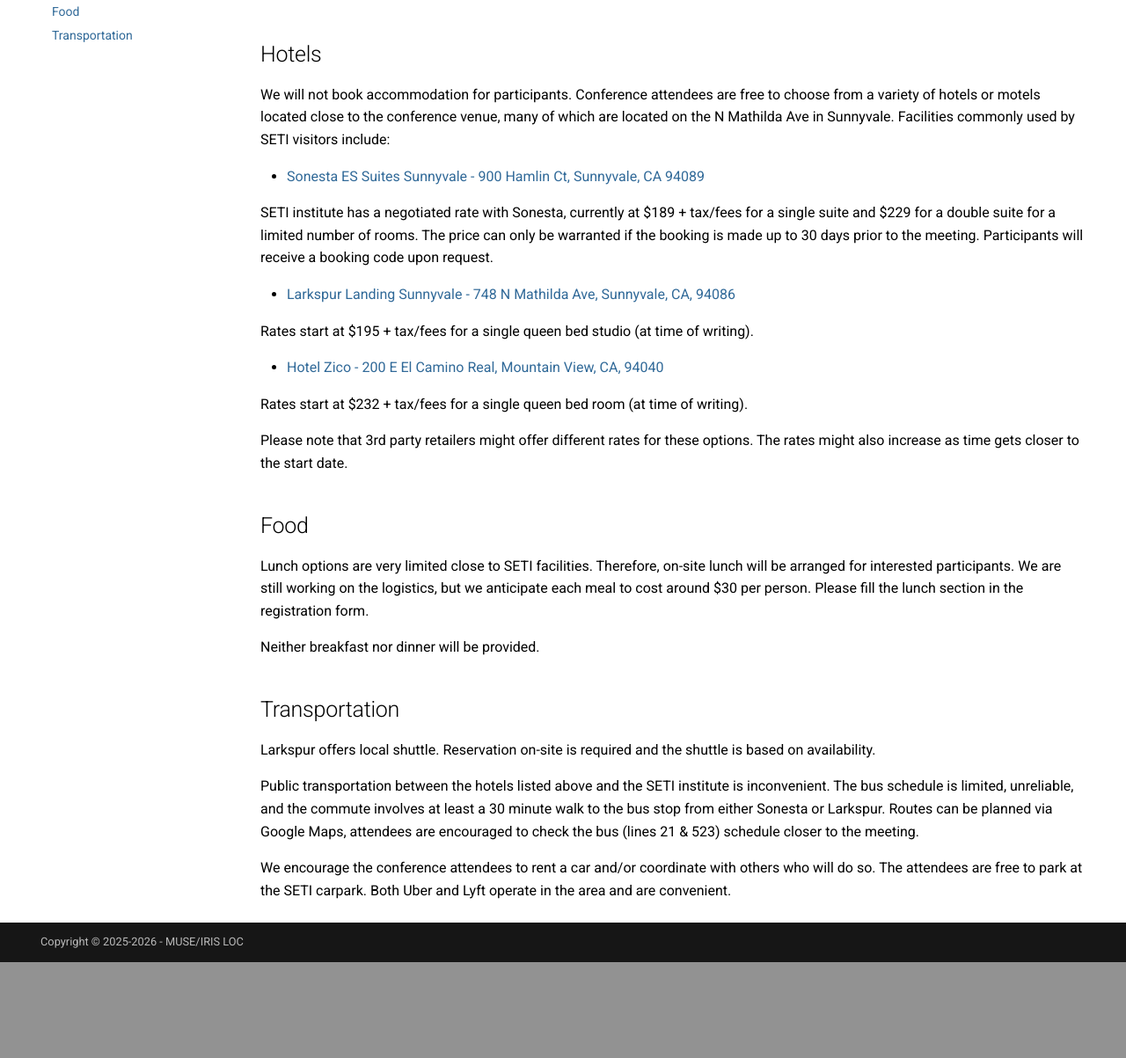
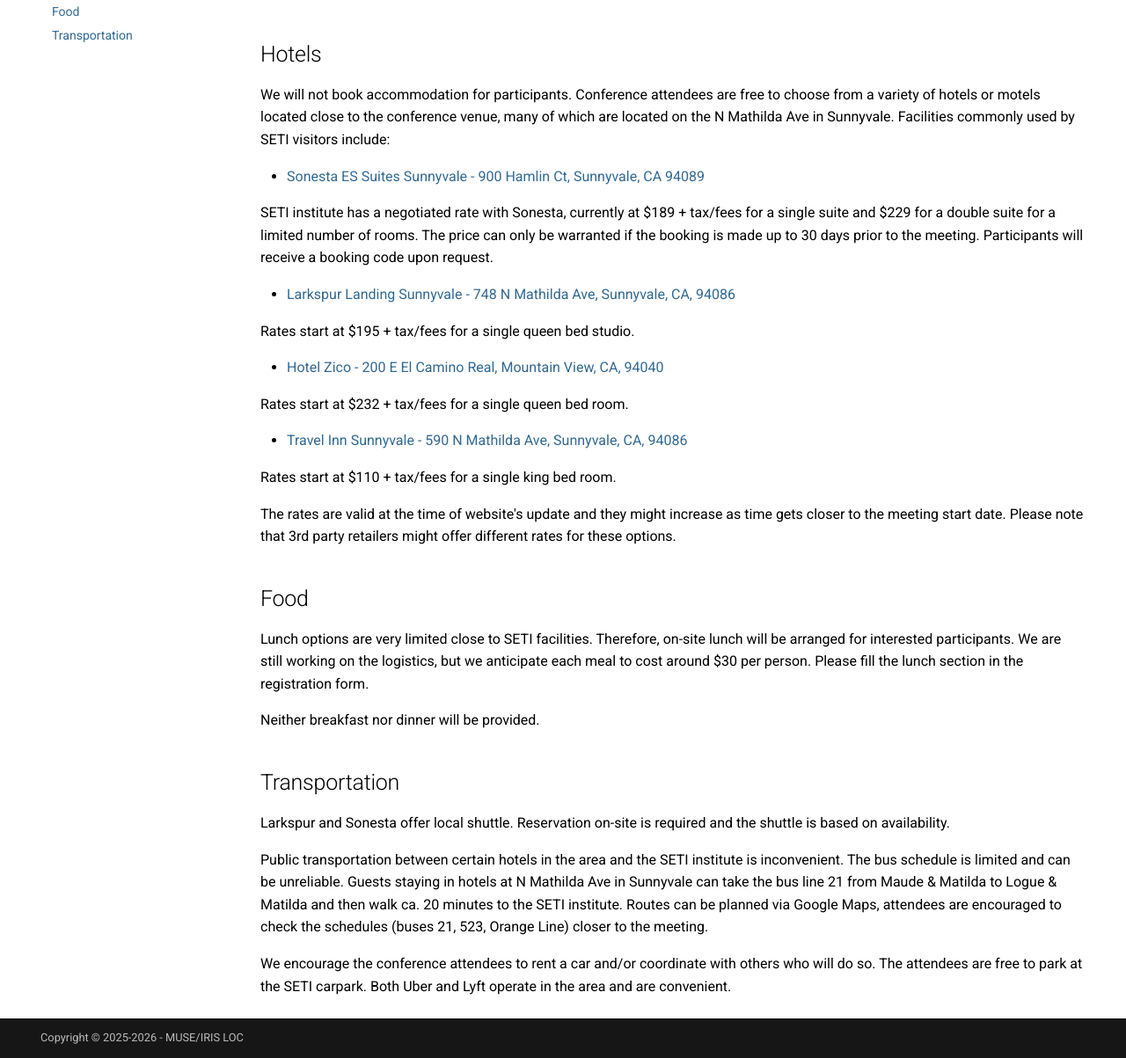
Before and after one commit to LM-SAL/iris_muse_team_meeting, an MkDocs documentation site: the page built from docs/useful_info.md, in a window 1280 px wide and 1400 px high, scrolled down 1056 px, cut to the strip 197-1400 px from the top of the window. Shown: the whole strip at 88% size. Built offline with MkDocs 1.6.1 and Material for MkDocs 9.7.7, drawn with Linux system fonts in a browser that asks for light colours; before the commit the page ends 2347 px from its top, so only the background shows below that.

Commit message:
Update useful_info.md (#52)
* Update useful_info.md

* [pre-commit.ci] auto fixes from pre-commit.com hooks

for more information, see https://pre-commit.ci

---------

Co-authored-by: pre-commit-ci[bot] <66853113+pre-commit-ci[bot]@users.noreply.github.com>

```diff
--- a/docs/useful_info.md
+++ b/docs/useful_info.md
@@ -23,14 +23,17 @@
 
 * [Larkspur Landing Sunnyvale - 748 N Mathilda Ave, Sunnyvale, CA, 94086](https://www.hotelzico.com/?utm_source=google&utm_medium=organic&utm_campaign=business_listing)
 
-Rates start at $195 + tax/fees for a single queen bed studio (at time of writing).
+Rates start at $195 + tax/fees for a single queen bed studio.
 
 * [Hotel Zico - 200 E El Camino Real, Mountain View, CA, 94040](https://www.larkspurhotels.com/sunnyvale?utm_source=google-gbp&utm_medium=organic&utm_campaign=gbp)
 
-Rates start at $232 + tax/fees for a single queen bed room (at time of writing).
+Rates start at $232 + tax/fees for a single queen bed room.
 
-Please note that 3rd party retailers might offer different rates for these options.
-The rates might also increase as time gets closer to the start date.
+* [Travel Inn Sunnyvale - 590 N Mathilda Ave, Sunnyvale, CA, 94086](https://www.innsight.com/ibe/Sunnyvale/travelinnsunnyvale/reservations?room_check_in=2025-10-26&room_check_out=2025-10-31&promo_code=&rooms=1&room1=1)
+
+Rates start at $110 + tax/fees for a single king bed room.
+
+The rates are valid at the time of website's update and they might increase as time gets closer to the meeting start date. Please note that 3rd party retailers might offer different rates for these options.
 
 ## Food
 
@@ -43,12 +46,9 @@
 
 ## Transportation
 
-Larkspur offers local shuttle.
-Reservation on-site is required and the shuttle is based on availability.
+Larkspur and Sonesta offer local shuttle. Reservation on-site is required and the shuttle is based on availability.
 
-Public transportation between the hotels listed above and the SETI institute is inconvenient.
-The bus schedule is limited, unreliable, and the commute involves at least a 30 minute walk to the bus stop from either Sonesta or Larkspur.
-Routes can be planned via Google Maps, attendees are encouraged to check the bus (lines 21 & 523) schedule closer to the meeting.
+Public transportation between certain hotels in the area and the SETI institute is inconvenient. The bus schedule is limited and can be unreliable. Guests staying in hotels at N Mathilda Ave in Sunnyvale can take the bus line 21 from Maude & Matilda to Logue & Matilda and then walk ca. 20 minutes to the SETI institute. Routes can be planned via Google Maps, attendees are encouraged to check the schedules (buses 21, 523, Orange Line) closer to the meeting.
 
 We encourage the conference attendees to rent a car and/or coordinate with others who will do so.
 The attendees are free to park at the SETI carpark.
```
